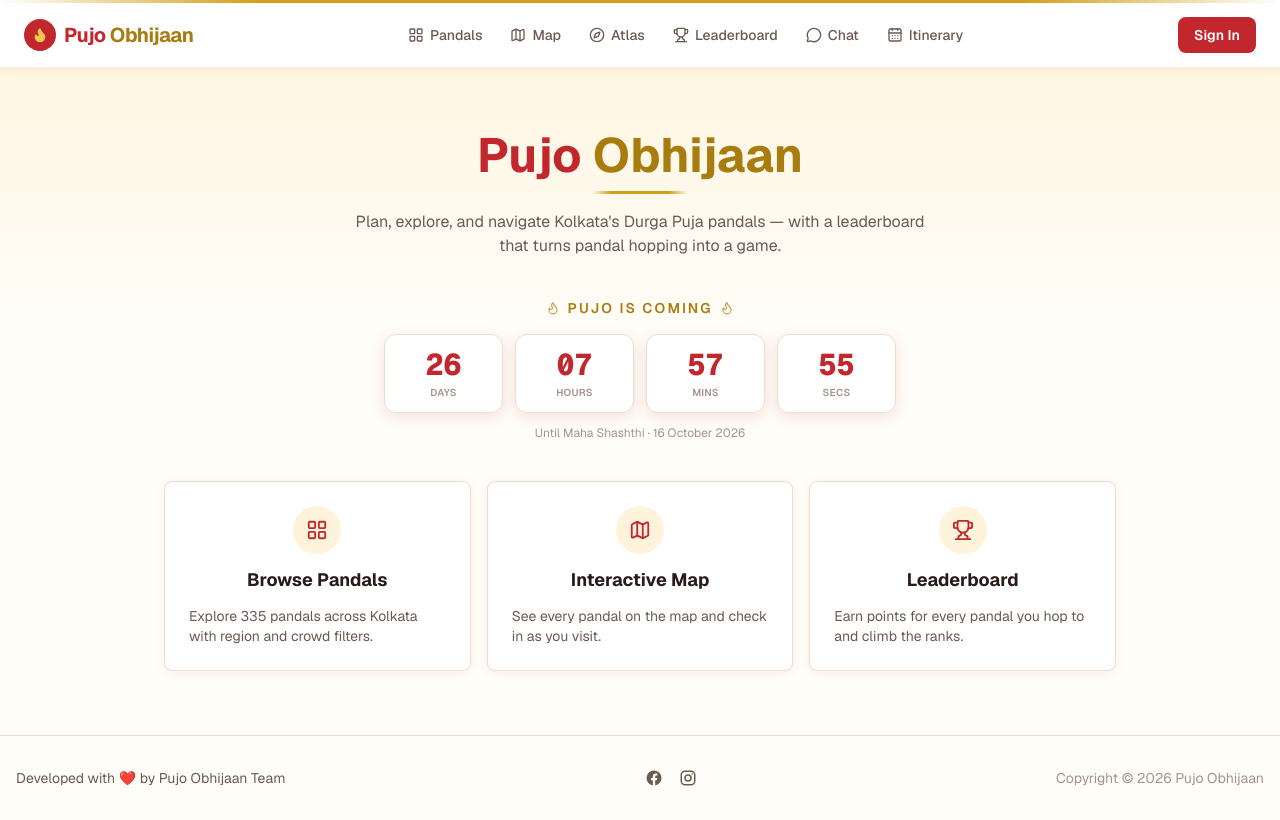
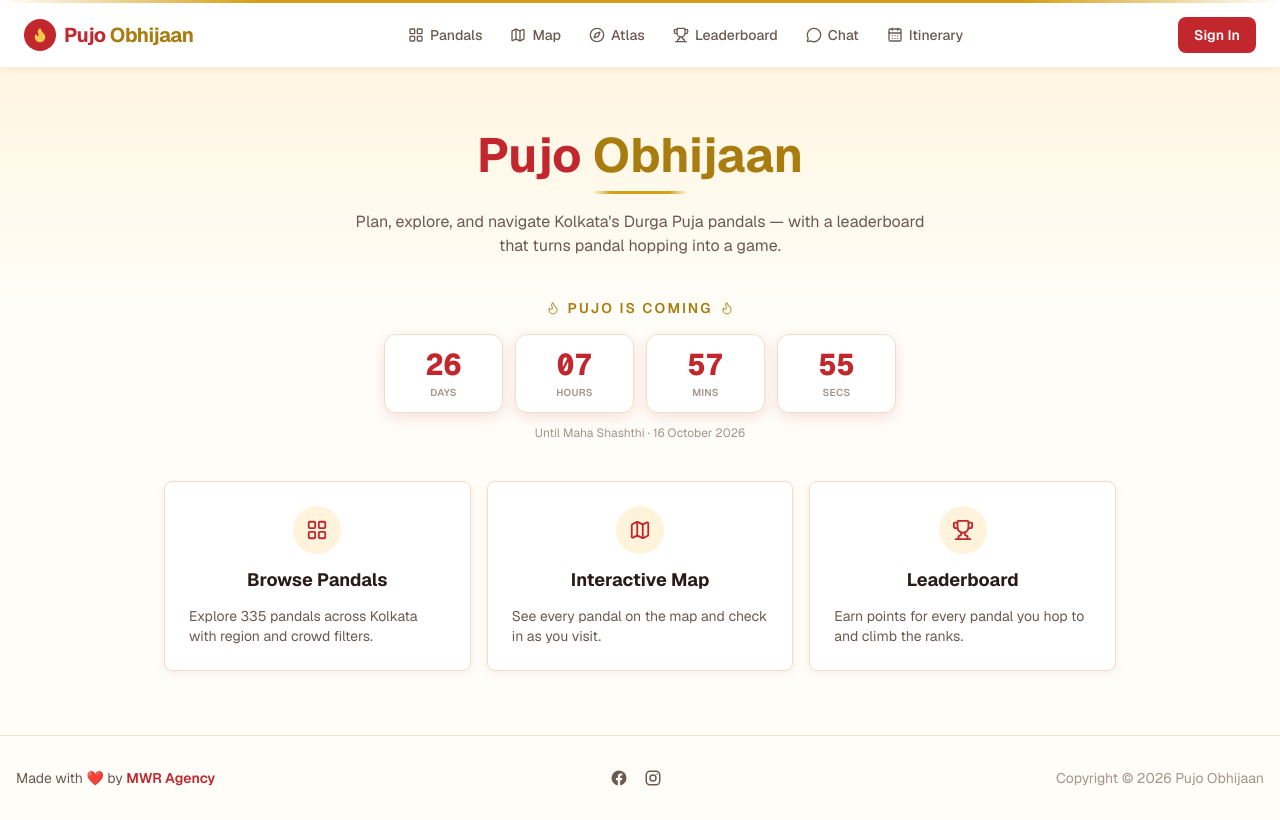
Before and after one commit to prajjwalnag/pujoobvijaan, a Next.js app in the folder web/: page / in a window 1280 px wide. Built offline with nearby package versions, Linux system fonts and the light colour scheme.

Commit message:
Credit MWR Agency in the footer

```diff
--- a/web/src/components/Footer.tsx
+++ b/web/src/components/Footer.tsx
@@ -21,7 +21,7 @@ export function Footer() {
     <footer className="border-t border-[var(--color-border)] bg-[var(--color-bg-main)] py-8">
       <div className="mx-auto flex max-w-[1400px] flex-col items-center gap-3 px-4 text-center sm:flex-row sm:justify-between sm:text-left">
         <p className="text-sm text-[var(--color-text-secondary)]">
-          Developed with ❤️ by Pujo Obhijaan Team
+          Made with ❤️ by <span className="font-semibold text-[var(--color-red)]">MWR Agency</span>
         </p>
         <div className="flex items-center gap-4">
           <a
```
